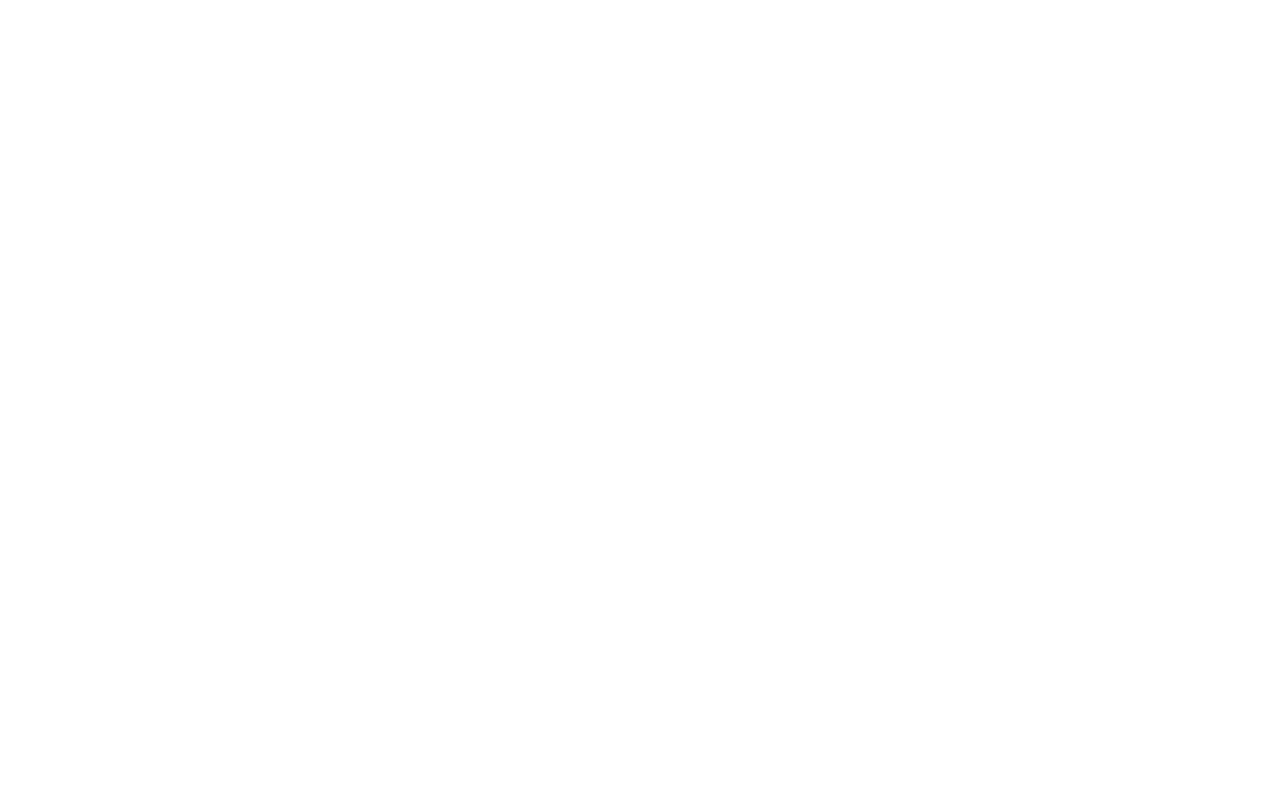
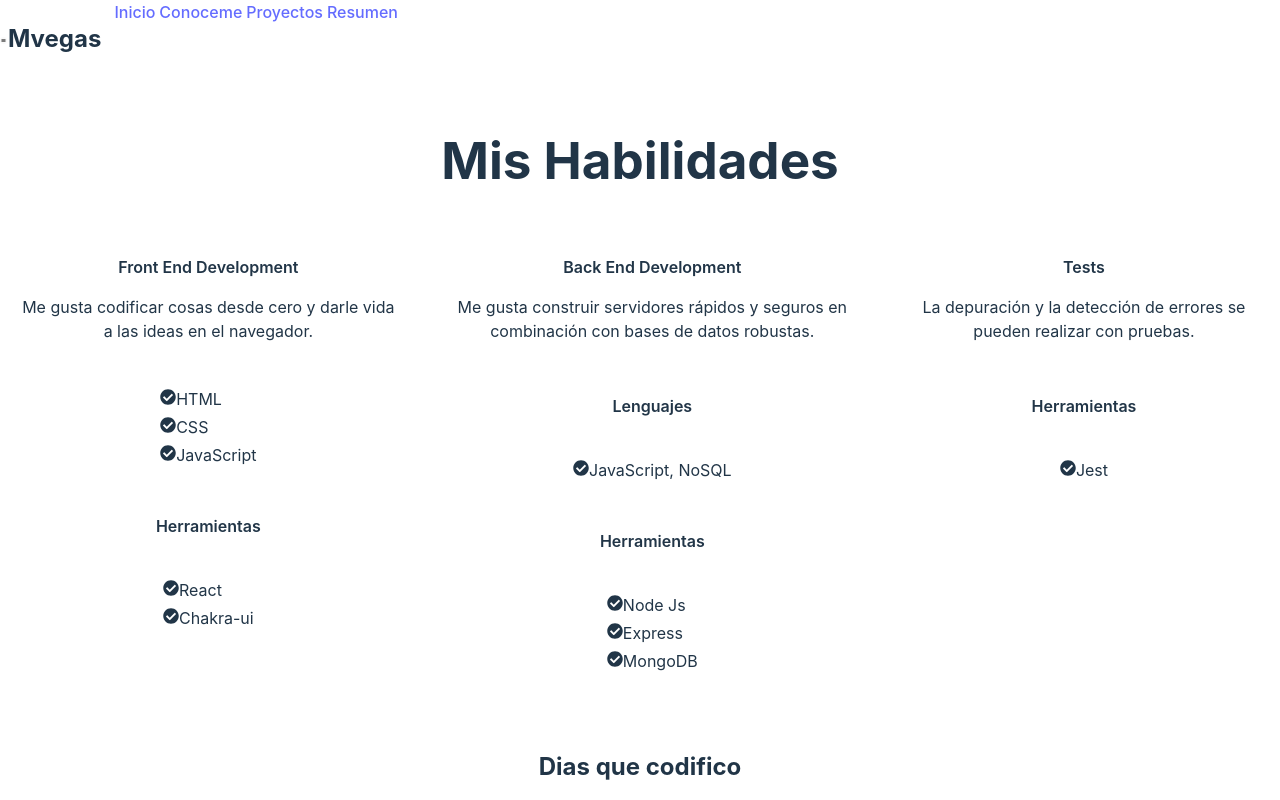
Before and after one commit to com2pa/portafolioweb, a React (Vite) app: page /mi-app/conoceme in a window 1280 px wide. Before the commit this address had no page. Shown: the top 800 px of the page. Built offline with nearby package versions, Linux system fonts and the light colour scheme; the HTML template or start-up script is replaced by a standard one.

Commit message:
configuracion para render

```diff
--- a/src/layouts/Menu.jsx
+++ b/src/layouts/Menu.jsx
@@ -163,10 +163,10 @@
   href: PropTypes.string,
 };
 const NAV_ITEMS = [
-  { label: 'Inicio', href: '/' },
-  { label: 'Conoceme', href: '/conoceme' },
-  { label: 'Proyectos', href: '/proyectos' },
-  { label: 'Resumen', href: '/resumen' },
+  { label: 'Inicio', href: '/mi-app/' },
+  { label: 'Conoceme', href: '/mi-app/conoceme' },
+  { label: 'Proyectos', href: '/mi-app/proyectos' },
+  { label: 'Resumen', href: '/mi-app/resumen' },
 ];
 
 export default Menu;
--- a/src/router/Root.jsx
+++ b/src/router/Root.jsx
@@ -9,20 +9,20 @@
     <BrowserRouter>
       <Routes>
         <Route
-          path='/'
+          path='/mi-app/'
           element={<Home />}
         />
         <Route
-          path='/conoceme'
+          path='/mi-app/conoceme'
           element={<About />}
         />
         <Route
-          path='/proyectos'
+          path='/mi-app/proyectos'
           element={<Project />}
         />
 
         <Route
-          path='/resumen'
+          path='/mi-app/resumen'
           element={<Resumen />}
         />
       </Routes>
--- a/vite.config.js
+++ b/vite.config.js
@@ -4,7 +4,7 @@
 // https://vite.dev/config/
 export default defineConfig({
   plugins: [react()],
-  base: '/',
+  base: '/mi-app/',
   build: {
     chunkSizeWarningLimit: 1000,
     outDir: 'dist',
```
